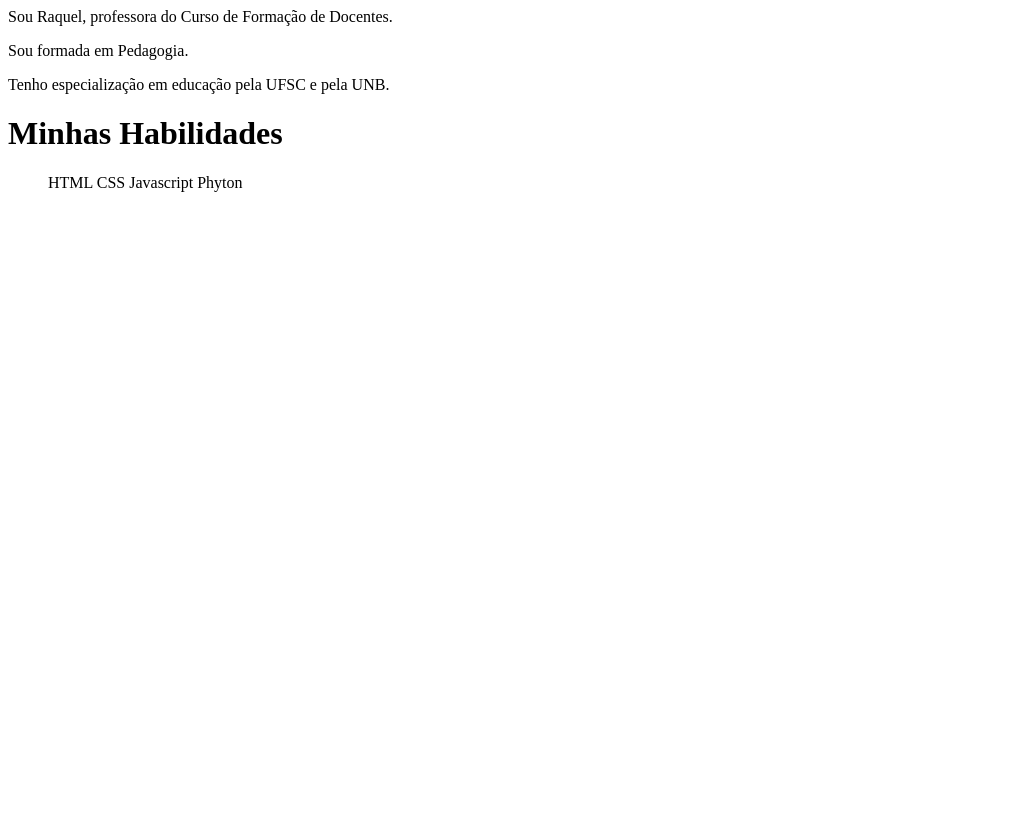
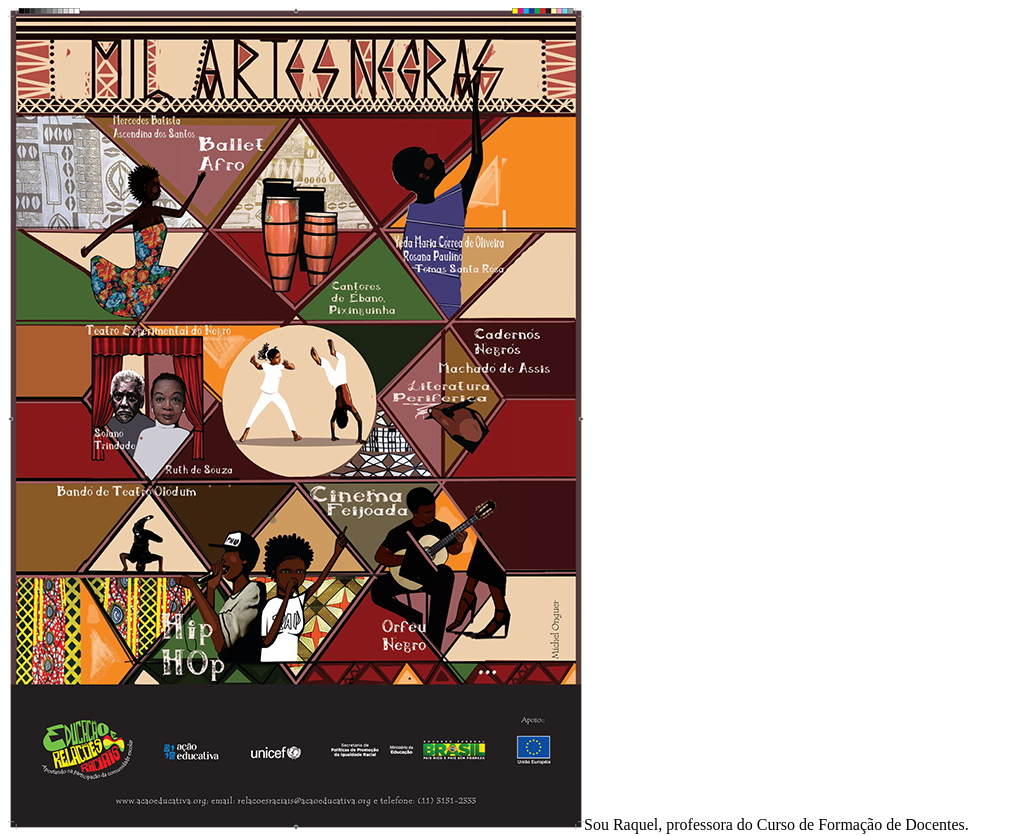
Before and after one commit to raquelroieke-lang/portifolio-NC, a plain HTML site: page index.html in a window 1280 px wide. Shown: the top 836 px of the page, without its empty margins (0-1023 px from the left). Before the commit the page ends 800 px from the top, so only its background shows below. Drawn offline with Linux system fonts and the light colour scheme.

Commit message:
portfolio2@

```diff
--- a/index.html
+++ b/index.html
@@ -7,7 +7,7 @@
 </head>
 <body>
     <header>
-        <img
+        <img src="./imagem/ArteCulturafinal_baixa.png" alt="avatar Portfólio"
     <h1>Sou Raquel, professora do Curso de Formação de Docentes.</h1>
     <p>Sou formada em Pedagogia.</p>
     <p>Tenho especialização em educação pela UFSC e pela UNB.</p>
```
Also changed, not shown: imagem/ArteCulturafinal_baixa.png (added).
